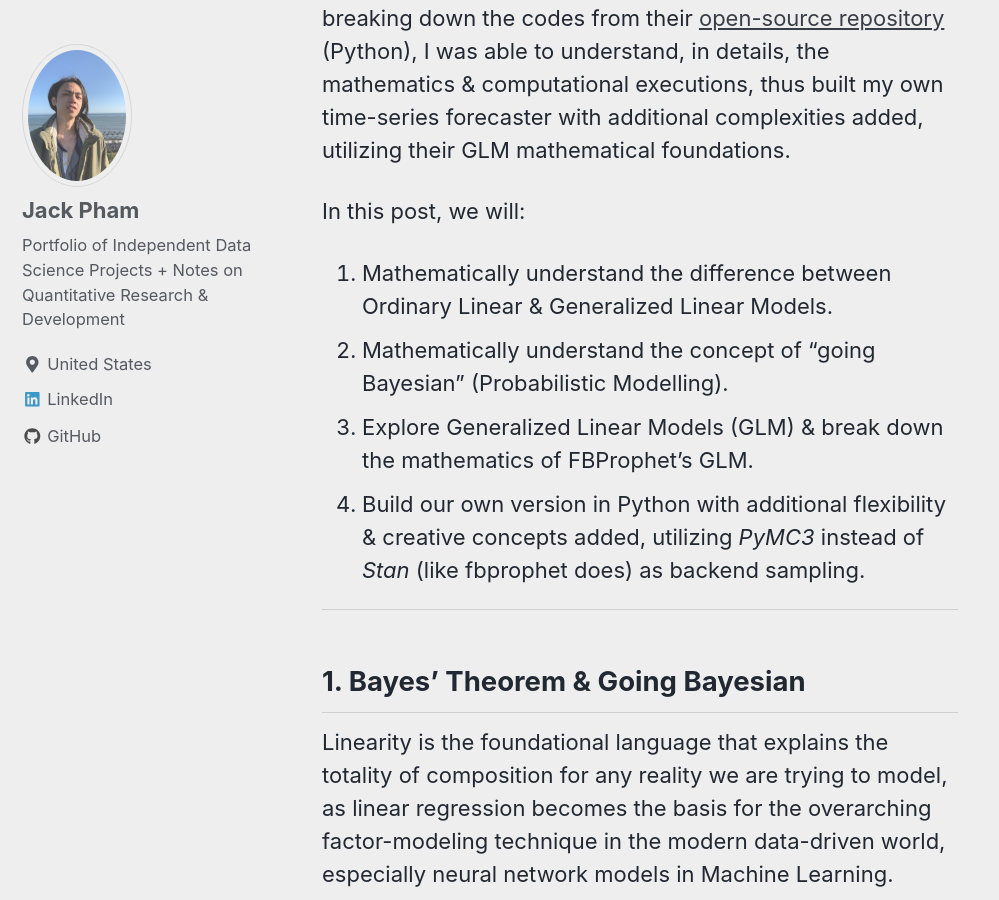
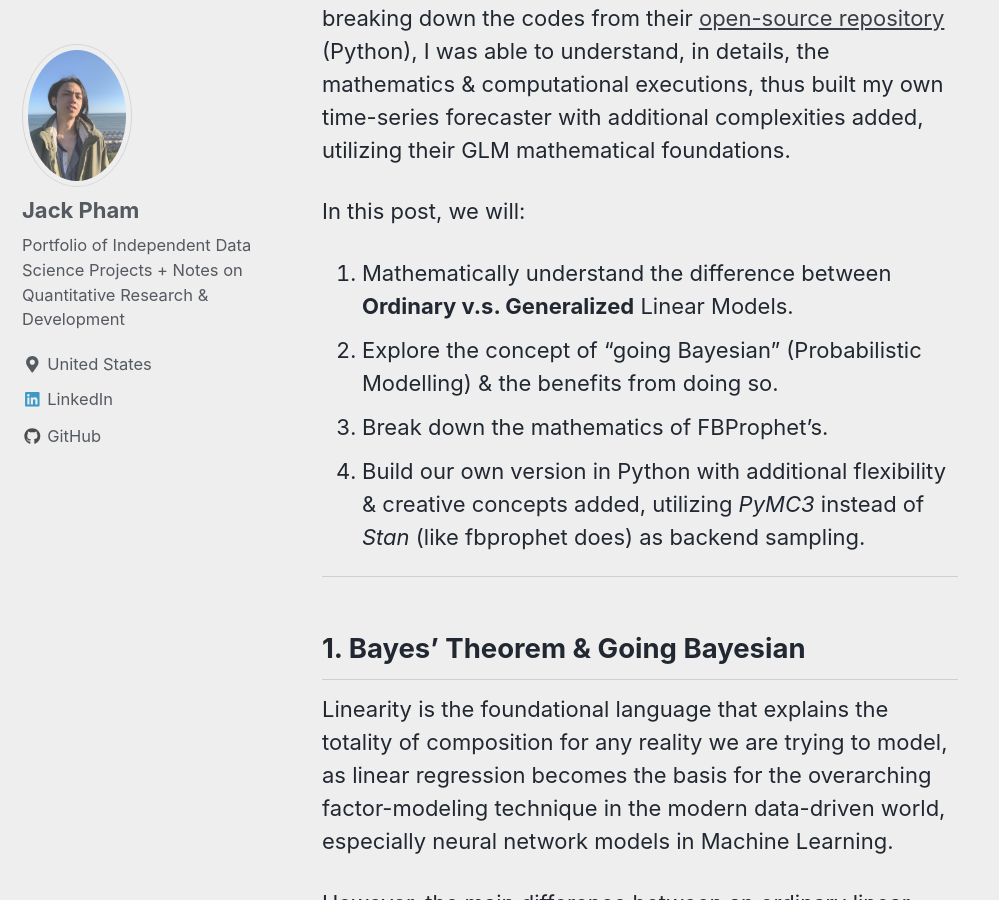
Before and after one commit to jp-quant/jp-quant.github.io, a Jekyll site: the page built from _posts/2020-09-01-fbprophet_bayesian_glm.md, in a window 1280 px wide and 900 px high, scrolled down 578 px. Shown: the whole window, without its empty margins (0-999 px from the left). Built offline with Jekyll 4.4.1, drawn with Linux system fonts in a browser that asks for light colours; nearby versions of some CDN libraries.

Commit message:
_posts/2020-09-01-fbprophet_bayesian_glm.md updated from https://stackedit.io/

```diff
--- a/_posts/2020-09-01-fbprophet_bayesian_glm.md
+++ b/_posts/2020-09-01-fbprophet_bayesian_glm.md
@@ -6,9 +6,9 @@ After spending a couple weeks on my spare time reading Facebook's published [res
 
 In this post, we will:
 
-1. Mathematically understand the difference between Ordinary Linear & Generalized Linear Models.
-1. Mathematically understand the concept of "going Bayesian" (Probabilistic Modelling).
-2. Explore Generalized Linear Models (GLM) & break down the mathematics of FBProphet's GLM.
+1. Mathematically understand the difference between **Ordinary v.s. Generalized** Linear Models.
+1. Explore the concept of "going Bayesian" (Probabilistic Modelling) & the benefits from doing so.
+2. Break down the mathematics of FBProphet's.
 3. Build our own version in Python with additional flexibility & creative concepts added, utilizing *PyMC3* instead of *Stan* (like fbprophet does) as backend sampling.
 
 
```
Also changed, not shown: other parts of _posts/2020-09-01-fbprophet_bayesian_glm.md (+1 -1 lines).
